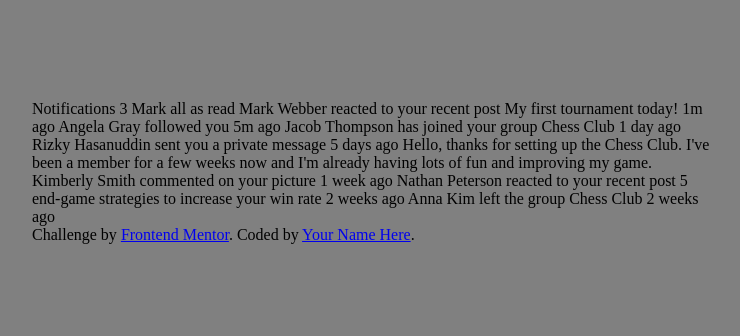
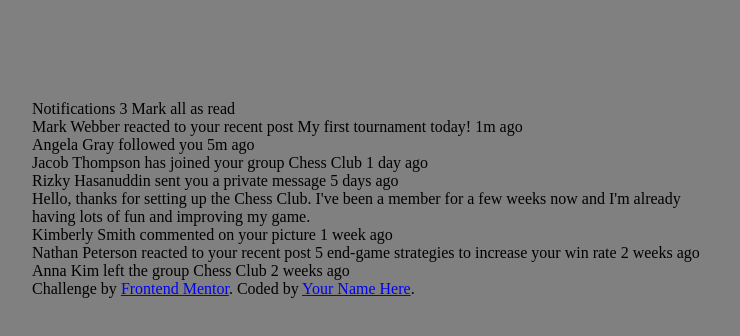
Before and after one commit to S-F-Waweru/NotificationPage1, a plain HTML site: page index.html in a window 1280 px wide. Shown: the whole page, without its empty margins (268-1008 px from the left). Drawn offline with Linux system fonts and the light colour scheme.

Commit message:
Modified index.html

```diff
--- a/index.html
+++ b/index.html
@@ -19,32 +19,61 @@
 
   <nav></nav>
 
+    <!-- Container Division -->
+    <div class="container">
+      <!-- heading -->
+      <div>
         Notifications 3
+        Mark all as read
+      </div>
 
-  Mark all as read
-
+  <div>
       Mark Webber reacted to your recent post My first tournament today!
       1m ago
 
+  </div>
+
+  <div>
     Angela Gray followed you
         5m ago
+  </div>
 
+  <div>
     Jacob Thompson has joined your group Chess Club
         1 day ago
+  </div>
 
+  <div>
     Rizky Hasanuddin sent you a private message
     5 days ago
+    <!-- PRivate message -->
+    <div>
       Hello, thanks for setting up the Chess Club. I've been a member for a few weeks now and
     I'm already having lots of fun and improving my game.
+    </div>
 
+
+  </div>
+
+
+  <div>
     Kimberly Smith commented on your picture
         1 week ago
+  </div>
 
+  <div>
     Nathan Peterson reacted to your recent post 5 end-game strategies to increase your win rate
         2 weeks ago
+  </div>
 
+
+  <div>
       Anna Kim left the group Chess Club
         2 weeks ago
+  </div>
+
+
+  </div>
 
   <div class="attribution">
     Challenge by <a href="https://www.frontendmentor.io?ref=challenge" target="_blank">Frontend Mentor</a>.
```
Lines whose indentation alone changed are shown as unchanged.
